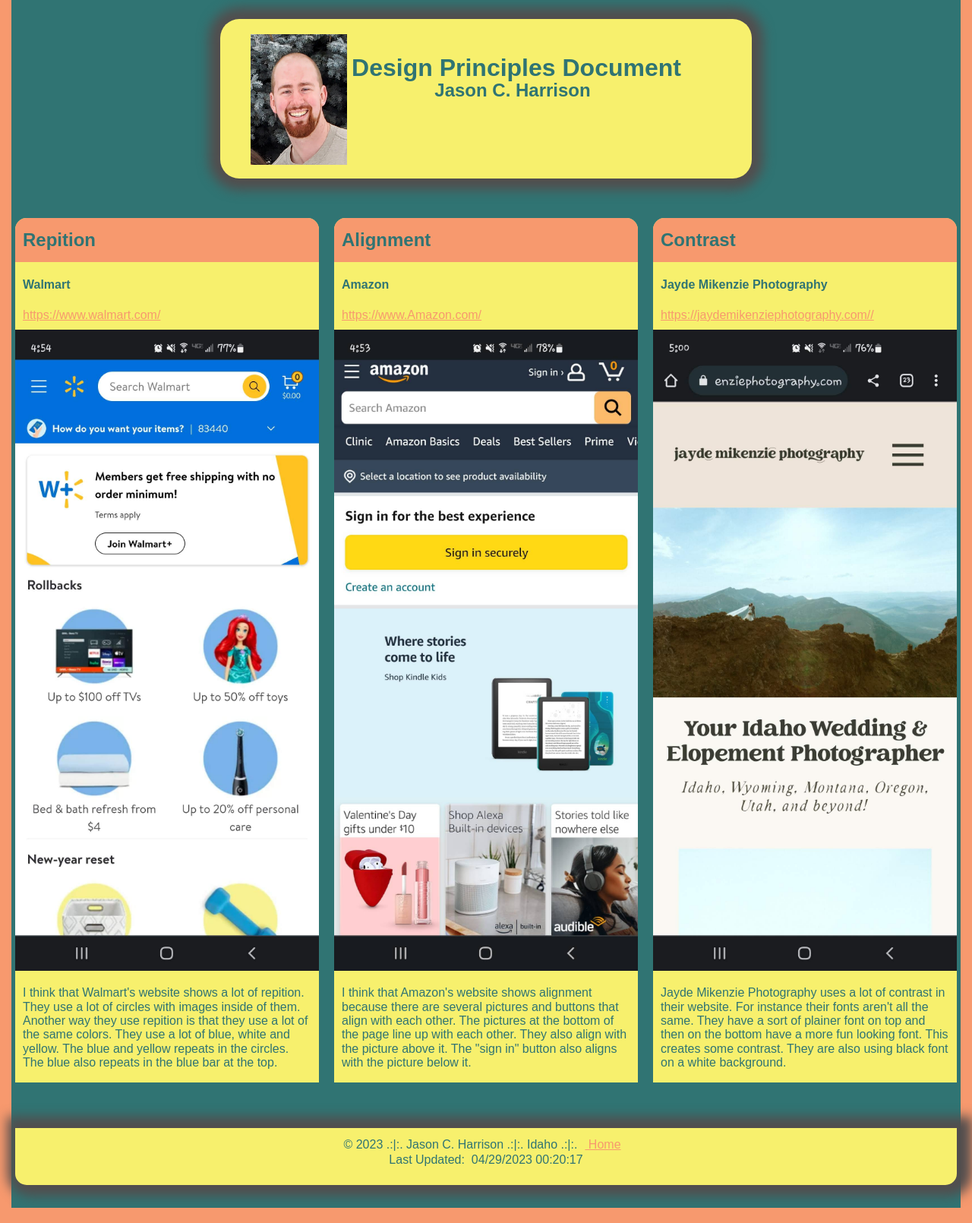
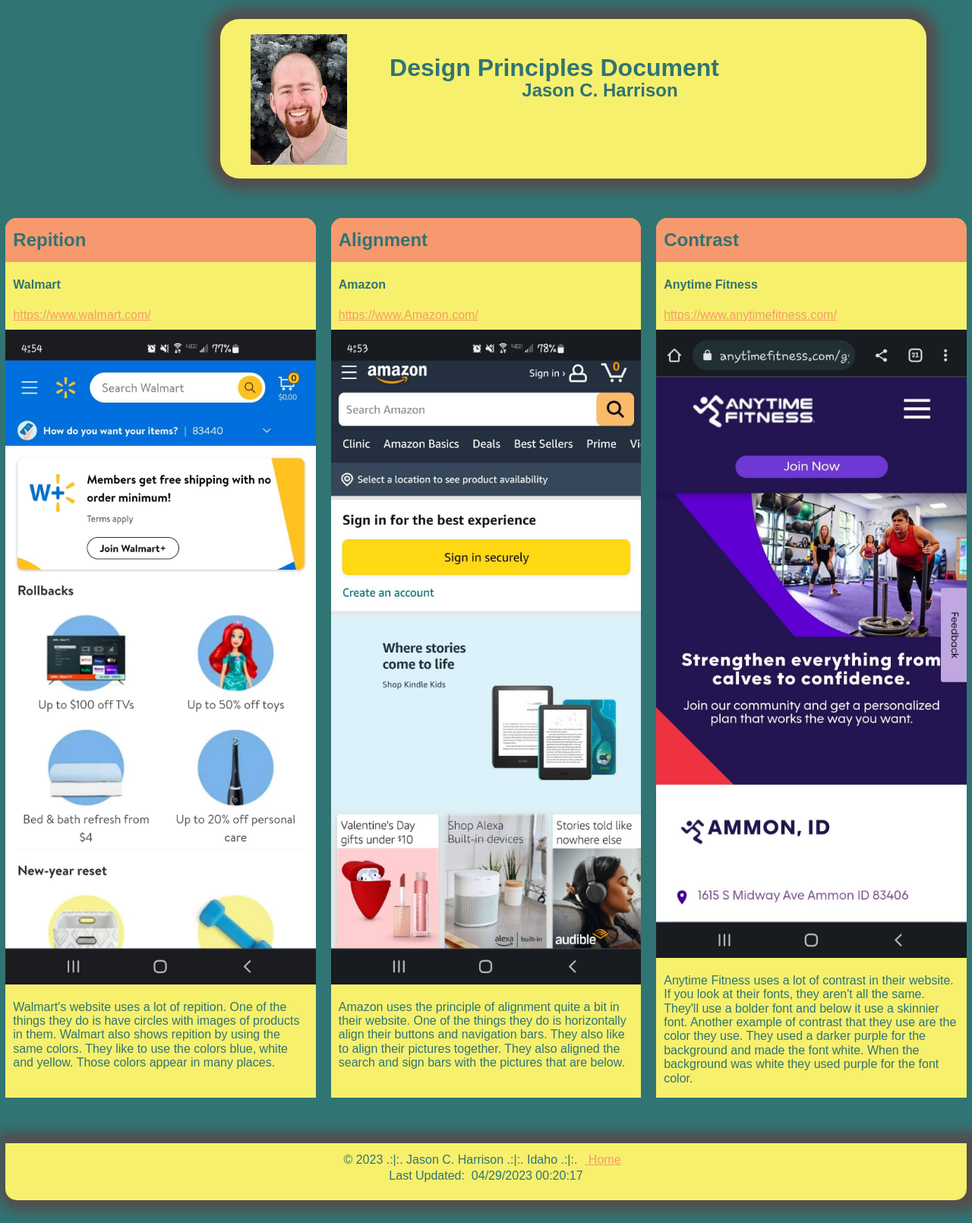
Before and after one commit to jasonharrison555/wdd230, a plain HTML site: page week2.html in a window 1280 px wide. Shown: the whole page at 76% size. Drawn offline with nearby package versions, Linux system fonts and the light colour scheme.

Commit message:
principles wk2

```diff
--- a/css/base.css
+++ /dev/null
@@ -1,7 +0,0 @@
-@media only screen and (min-width: 900px){
-    main {
-        grid-template-columns:  auto;
-    }
-
-
-  }
--- a/css/large.css
+++ /dev/null
@@ -1,7 +0,0 @@
-@media only screen and (min-width: 1270px){
-    main {
-        grid-template-columns: auto auto auto;
-    }
-
-
-  }
--- a/css/medium.css
+++ b/css/medium.css
@@ -1,6 +1,3 @@
-@media only screen and (min-width: 450px){
-    main {
-        grid-template-columns: auto auto ;
-    }
+@media only screen and (min-width: 32.5em){
 
 }
--- /dev/null
+++ b/css/smallwk2.css
@@ -0,0 +1,3 @@
+@media only screen and (min-width: 16.5em){
+
+}
--- a/css/styles.css
+++ b/css/styles.css
@@ -15,6 +15,7 @@
   margin: auto;
   padding: 5px;
   min-height: 100vh;
+
 }
 .title {
   border-bottom: solid;
@@ -35,6 +36,7 @@
   text-align: left;
   padding-top: 30px;
   color: white;
+
 }
 
 header {
--- a/css/week2.css
+++ b/css/week2.css
@@ -2,7 +2,8 @@
     font-size: 100%;
     box-sizing: border-box;
     font-family: Arial, Helvetica, sans-serif;
-    background-color: rgb(247, 153, 110);
+
+
   }
 
   div {
@@ -22,6 +23,7 @@
     border-top-right-radius: 15px;
     padding-top: 15px;
     padding-bottom: 15px;
+
   }
   body {
     display: grid;
@@ -32,8 +34,12 @@
     min-height: 100vh;
 
   }
+  img {
+    width: 100%;
+    justify-content: center;
+  }
   body {
-    width: 1240px;
+
     background-color: rgb(48, 116, 115);
     text-align: center;
   }
@@ -44,6 +50,7 @@
     text-shadow: 2px 2px rgb(247, 153, 110);
   }
   a {
+
     color: rgb(247, 153, 110);
     padding-right: 10px;
 
@@ -53,7 +60,7 @@
   }
   main {
     display: grid;
-    grid-template-columns: 400px 400px 400px;
+    grid-template-columns: 1fr 1fr 1fr;
     grid-row: 2;
     grid-column: 2/3;
     text-align: left;
@@ -69,6 +76,7 @@
     grid-row: 1;
     grid-column: 1/4;
     grid-template-columns: 1fr 700px 1fr;
+    width: 100%;
   }
   .design {
     grid-row: 1;
@@ -77,7 +85,7 @@
     padding-top: 45px;
     grid-row: 1;
     grid-column:2/3;
-    width: 600px;
+    width: 100%;
     color: rgb(48, 116, 115);
   }
   .me {
@@ -97,7 +105,7 @@
     height: 50px;
     padding: 80px;
     padding-left: 150px;
-
+    width: 100%;
     background-color: rgb(247, 240, 109);
     border-radius: 25px;
     box-shadow: 0px 0px 15px 15px rgb(82, 78, 78);
@@ -117,14 +125,14 @@
     line-height: 30%;
     grid-row: 3;
     grid-column: 2;
-
+    width: 100%;
   }
 
   .amazonimg{
-    height: 844px;
-    width: 400px;
+
+
     padding-top: 10px;
-
+    width: 100%;
   }
 
   p {
--- /dev/null
+++ b/css/week3.css
@@ -0,0 +1,161 @@
+
+html {
+    width: 100%;
+    font-size: 100%;
+    box-sizing: border-box;
+    font-family: Arial, Helvetica, sans-serif;
+    background-color: rgb(247, 153, 110);
+  }
+
+  main {
+    display: grid;
+    grid-template-columns: 1fr 1fr;
+    grid-template-rows: 1fr ;
+    margin: auto;
+    padding: 15px;
+    padding-top: 100px;
+    padding-bottom: 100px;
+    column-gap: 15px;
+  }
+
+a:hover {
+    color: dodgerblue;
+}
+
+  .head{
+    grid-column: 1/3;
+    grid-row: 1;
+
+  }
+
+  .title1{
+    grid-column: 2;
+
+  }
+.foot1 {
+    display: grid;
+    grid-template-columns: 1fr 900px 1fr;
+    text-align: center;
+    padding-top: 5px;
+}
+
+.foot2{
+    display: grid;
+    grid-column: 2;
+    color: rgb(48, 116, 115);
+    margin: 0, auto;
+    background-color: rgb(247, 240, 109);
+    padding-top: 35px;
+    height: 55px;
+    border-radius: 25px;
+
+    line-height: 30%;
+}
+
+
+header {
+    display: grid;
+    color: rgb(48, 116, 115);
+    grid-template-rows: 1fr 1fr;
+    background-color: rgb(247, 240, 109);
+    border-radius: 15px 15px 0px 0px;
+    text-align: center;
+    column-gap: 10px;
+}
+
+.head2{
+    grid-row: 2;
+    grid-column: 1/3;
+}
+
+.home {
+    grid-column: 1;
+    justify-content: center;
+}
+
+.audience {
+    grid-column: 2;
+}
+
+.design {
+    grid-column: 3;
+}
+
+
+body {
+    padding-top: 20px;
+    background-color: rgb(48, 116, 115);
+    text-align: center;
+    margin: 0 auto;
+    width: 920px;
+    height: 700px;
+    box-shadow: 0px 0px 15px 15px rgb(82, 78, 78);
+    border-radius: 15px;
+}
+
+nav {
+
+    background-color: rgb(247, 153, 110);
+
+    border-radius: 0px ;
+    height: 90px;
+	margin: 0 auto;
+
+}
+
+nav ul {
+	list-style-type: none;
+	overflow: hidden;
+}
+nav ul li a {
+	display: block;
+	color: #fff;
+	text-align: center;
+	padding: 0.75rem;
+	text-decoration: none;
+	font-size: 0.95rem;
+
+}
+
+.logo {
+
+    text-align: left;
+    color: rgb(48, 116, 115);
+    border-radius: 15px;
+    background-color: rgb(247, 240, 109);
+}
+
+.purpose {
+    background-color: rgb(247, 240, 109);
+    text-align: left;
+    color: rgb(48, 116, 115);
+    border-radius: 15px;
+}
+
+.purp {
+    padding-left: 10px;
+}
+
+.log {
+    padding-left: 10px;
+}
+
+.pu {
+    background-color: rgb(247, 153, 110);
+    margin-top: 0px;
+    border-top-left-radius: 15px;
+    border-top-right-radius: 15px;
+    padding-top: 10px;
+    padding-bottom: 10px;
+    padding-left: 10px;
+}
+
+.lo {
+    background-color: rgb(247, 153, 110);
+    margin-top: 0px;
+    border-top-left-radius: 15px;
+    border-top-right-radius: 15px;
+    padding-top: 10px;
+    padding-bottom: 10px;
+    padding-left: 10px;
+}
--- a/week2.html
+++ b/week2.html
@@ -8,7 +8,7 @@
     <link rel="stylesheet" href="styles/normalize.css">
     <link rel="stylesheet" href="css/week2.css"/>
     <link rel="stylesheet" href="index.html"/>
-    <link rel="stylesheet" href="css/base.css">
+    <link rel="stylesheet" href="css/smallwk2.css">
     <link rel="stylesheet" href="css/medium.css">
     <link rel="stylesheet" href="css/large.css">
 </head>
@@ -28,12 +28,11 @@
             <div><img class="amazonimg"
             src="images/walmart.jpg" /></div>
 
-            <p class="walmart2"> I think that Walmart's website shows a lot of repition. They
-                use a lot of circles with images inside of them. Another way
-                they use repition is that they use a lot of the same colors.
-                They use a lot of blue, white and yellow. The blue and yellow
-                repeats in the circles. The blue also repeats in the blue bar
-                at the top. </p>
+            <p class="walmart2"> Walmart's website uses a lot of repition. One
+                 of the things they do is have circles with images of products
+                 in them. Walmart also shows repition by using the same colors.
+                They like to use the colors blue, white and yellow. Those colors
+                 appear in many places.  </p>
         </div>
 
         <div class="alignment">
@@ -44,24 +43,25 @@
             <div><img class="amazonimg"
             src="images/amazon.jpg" /></div>
 
-            <p class="amazon1"> I think that Amazon's website shows alignment because there are
-            several pictures and buttons that align with each other. The pictures
-            at the bottom of the page line up with each other. They also align with
-            the picture above it. The "sign in" button also aligns with the picture
-            below it. </p>
+            <p class="amazon1">
+             Amazon uses the principle of alignment quite a bit in their website.
+             One of the things they do is horizontally align their buttons and navigation
+             bars. They also like to align their pictures together. They also aligned the
+             search and sign bars with the pictures that are below.
+            </p>
         </div>
 
         <div class="contrast">
             <h2 class="header1">Contrast</h2>
-            <h4>Jayde Mikenzie Photography</h4>
-            <a href="https://jaydemikenziephotography.com/">https://jaydemikenziephotography.com//</a>
+            <h4>Anytime Fitness</h4>
+            <a href="https://www.anytimefitness.com/">https://www.anytimefitness.com/</a>
             <div><img class="amazonimg"
-            src="images/jaydepic.jpg" /></div>
-            <p class="jayde1"> Jayde Mikenzie Photography uses a lot of contrast in their website.
-                For instance their fonts aren't all the same. They have a sort of
-                plainer font on top and then on the bottom have a more fun looking
-                font. This creates some contrast. They are also using black font on
-                a white background. </p>
+            src="images/anytime.jpg" /></div>
+            <p class="anytime"> Anytime Fitness uses a lot of contrast in their website.
+                If you look at their fonts, they aren't all the same. They'll use a bolder font
+                and below it use a skinnier font. Another example of contrast that they use are
+                the color they use. They used a darker purple for the background and made the font
+                white. When the background was white they used purple for the font color.   </p>
         </div>
     </main>
     <footer>
```
Also changed, not shown: week3.html (added, +44 -0 lines), weeks3.html (added, +50 -0 lines), images/anytime.jpg (added).
